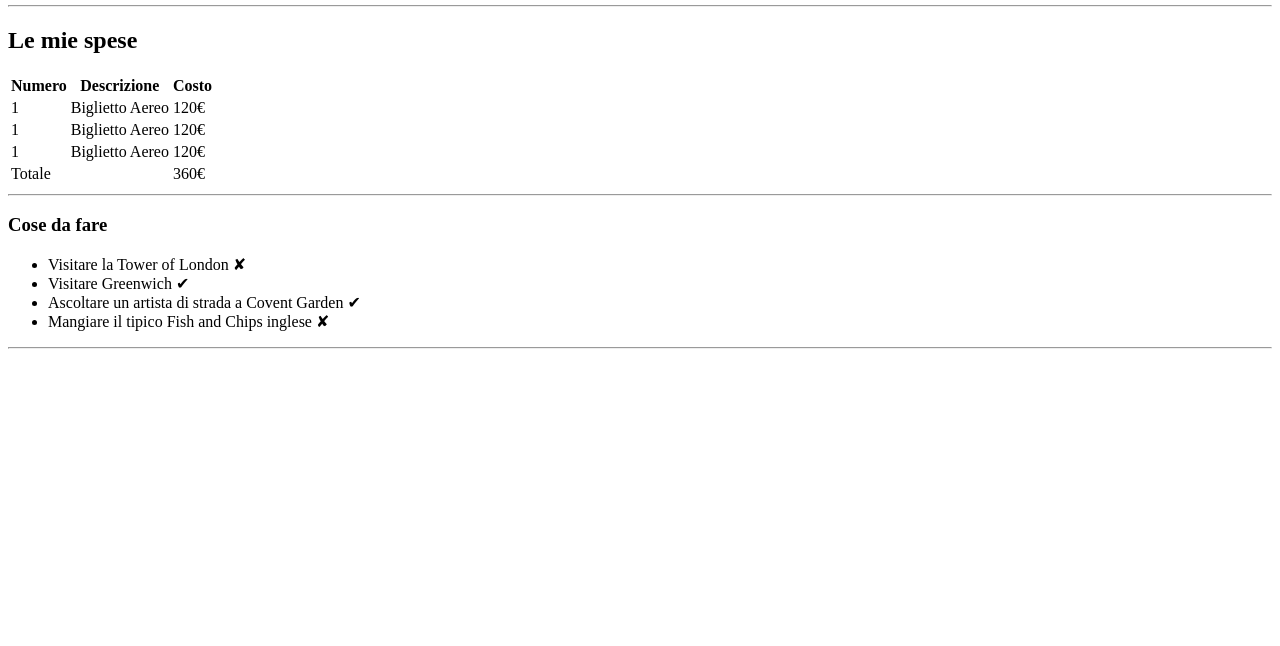
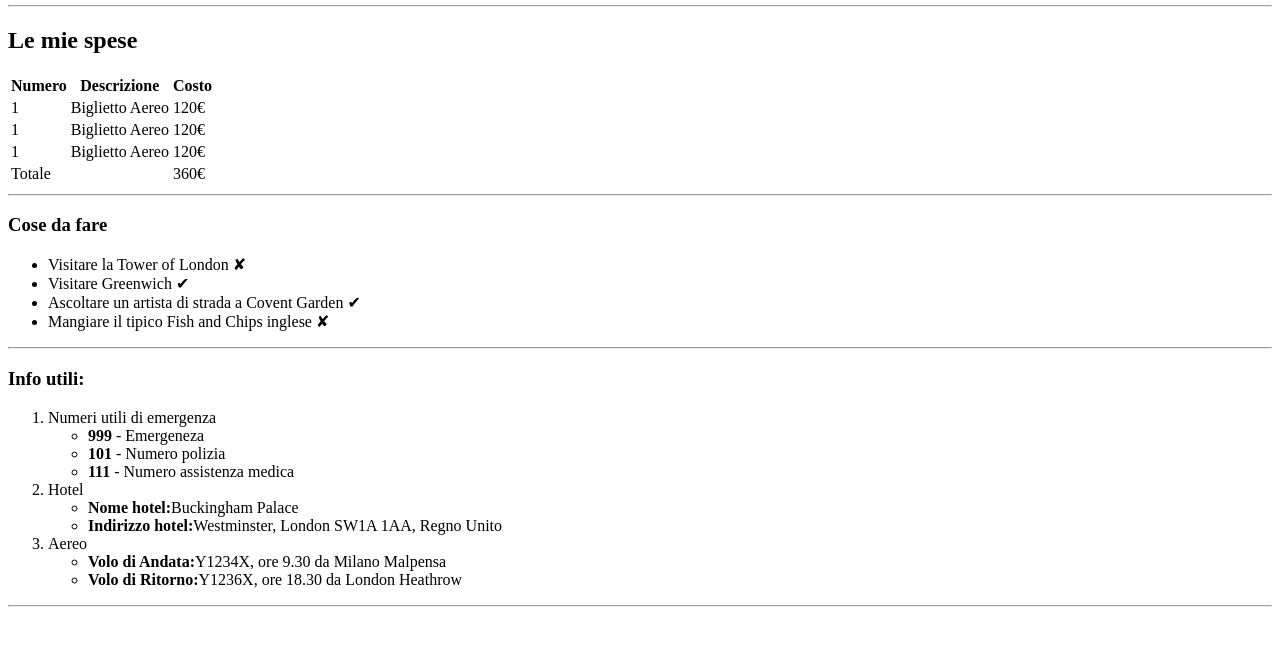
Before and after one commit to AndresAco92/html-london-trip, a plain HTML site: page index.html in a window 1280 px wide. Shown: the part 88-734 px from the top of the page. Drawn offline with Linux system fonts and the light colour scheme.

Commit message:
Inserimento ordered lists

```diff
--- a/index.html
+++ b/index.html
@@ -63,6 +63,34 @@
       </ul>
       <hr>
     </section>
-  </main>
+    <section>
+      <h3>Info utili:</h3>
+      <ol>
+        <li>Numeri utili di emergenza
+          <ul>
+            <li><b>999</b> - Emergeneza</li>
+            <li><b>101</b> - Numero polizia</li>
+            <li><b>111</b> - Numero assistenza medica</li>
+          </ul>
+        </li>
+        <li>Hotel
+          <ul>
+            <li><b>Nome hotel:</b>Buckingham Palace</li>
+            <li><b>Indirizzo hotel:</b>Westminster, London SW1A 1AA, Regno Unito</li>
+          </ul>
+        </li>
+        <li>Aereo
+          <ul>
+            <li><b>Volo di Andata:</b>Y1234X, ore 9.30 da Milano Malpensa</li>
+            <li><b>Volo di Ritorno:</b>Y1236X, ore 18.30 da London Heathrow</li>
+          </ul>
+        </li>
+      </ol>
+      <hr>
+    </section>
+    </main>
+  <footer>
+
+  </footer>
 </body>
 </html>
```
